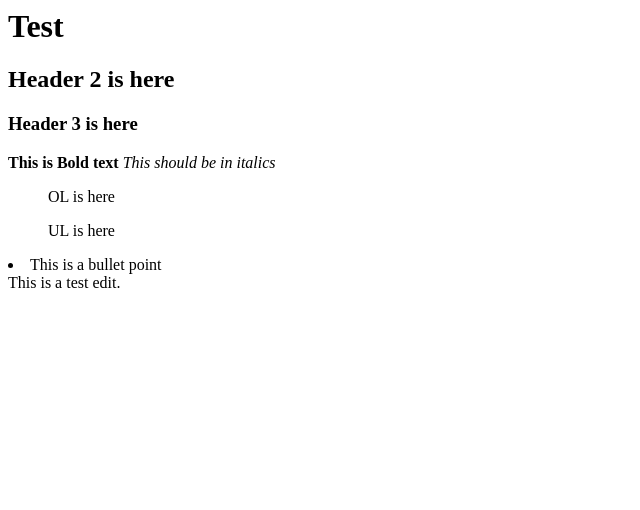
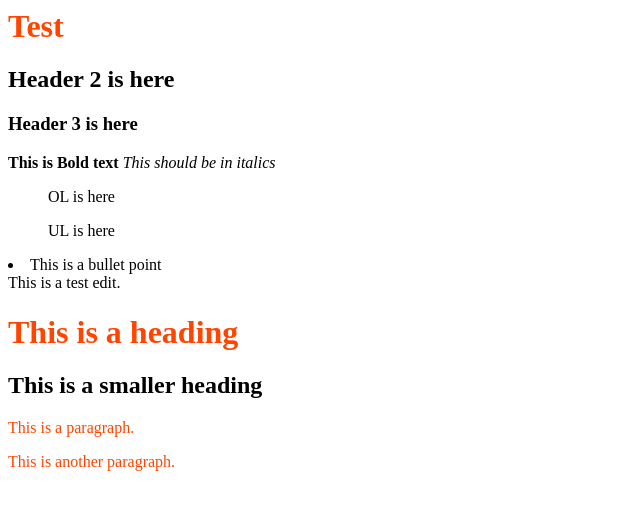
Before and after one commit to NathanG428009/NathanG428009.github.io, a plain HTML site: page index.html in a window 1280 px wide. Shown: the whole page, without its empty margins (0-640 px from the left). Drawn offline with Linux system fonts and the light colour scheme.

Commit message:
Edited file again

```diff
--- a/index.html
+++ b/index.html
@@ -7,3 +7,21 @@
 <ul> UL is here </ul>
 <li> This is a bullet point </li>
 This is a test edit.
+
+<html>
+<head>
+<style>
+h1, p {
+	color: orangered;
+}
+</style>
+</head>
+<body>
+
+<h1>This is a heading</h1>
+<h2>This is a smaller heading</h2>
+<p>This is a paragraph.</p>
+<p>This is another paragraph.</p>
+
+</body>
+</html>
```
